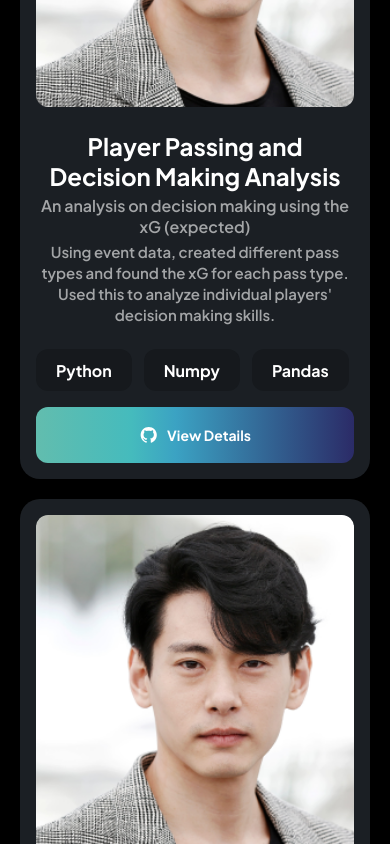
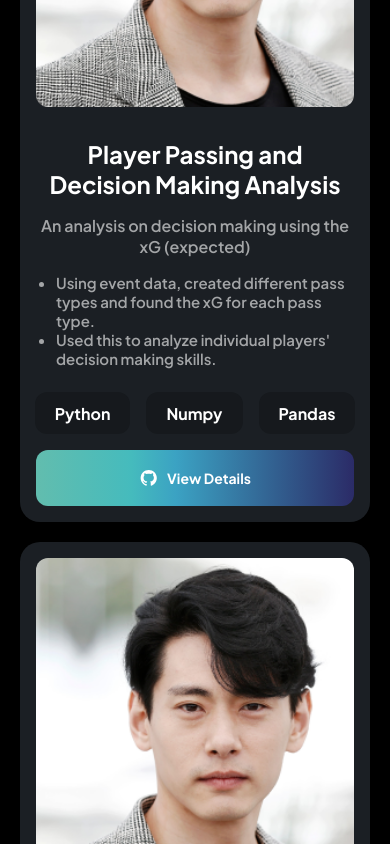
Before and after one commit to adampryono/portfolio-brisbane, a Next.js app: page / in a window 390 px wide. Shown: the part 3540-4384 px from the top of the page. Built offline with nearby package versions, Linux system fonts and the light colour scheme.

Commit message:
fix project section responsive

```diff
--- a/src/app/portfolio/ProjectsSection.jsx
+++ b/src/app/portfolio/ProjectsSection.jsx
@@ -1,4 +1,3 @@
-
 import { Heading } from "../../components";
 import ProjectDetails from "../../components/ProjectDetails";
 import React from "react";
@@ -20,14 +19,14 @@ export default function ProjectsSection() {
             <Heading
               size="headings"
               as="h1"
-              className="text-[48px] font-bold md:text-[44px] sm:text-[38px]"
+              className="text-[48px] font-bold md:text-[44px] sm:text-[38px] sm:text-center"
             >
               Discover My
             </Heading>
             <Heading
               size="headings"
               as="h1"
-              className="bg-gradient bg-clip-text text-[48px] font-bold text-transparent md:text-[44px] sm:text-[38px]"
+              className="bg-gradient bg-clip-text text-[48px] font-bold text-transparent md:text-[44px] sm:text-[38px] sm:text-center"
             >
               Analytics
             </Heading>
--- a/src/components/ProjectDetails/index.jsx
+++ b/src/components/ProjectDetails/index.jsx
@@ -1,12 +1,14 @@
-"use client";
 import { Button, Img, ChipView, Heading } from "./..";
 import React from "react";
 
 export default function ProjectDetails({
   mainHeading = "Player Passing and Decision Making Analysis",
   subHeading = "An analysis on decision making using the xG (expected)",
-  descriptionText = `\tUsing event data, created different pass types and found the xG for each pass type.\nUsed this to analyze individual players' decision making skills.`,
-  ...props
+  descriptionPoints = [
+    "Using event data, created different pass types and found the xG for each pass type.",
+    "Used this to analyze individual players' decision making skills."
+  ],
+  ...props // This will gather all remaining props
 }) {
   const [chipOptions2, setChipOptions2] = React.useState(() => [
     { value: 1, label: "Python" },
@@ -17,48 +19,47 @@ export default function ProjectDetails({
   const [selectedChipOptions2, setSelectedChipOptions2] = React.useState([]);
 
   return (
-    <div
-      {...props}
-      className={`{props.className} flex md:flex-col sm:flex-col items-center self-stretch gap-6 p-7 sm:p-4 flex-1 rounded-[20px] bg-[#1B1F24]`}
-    >
+    <div className={`flex md:flex-col sm:flex-col items-center self-stretch gap-6 p-7 sm:p-4 flex-1 rounded-[20px] bg-[#1B1F24]`}>
       <div className="w-[30%] rounded-[12px] bg-[#1B1F24] md:w-full sm:w-full">
         <Img
           src="img_image_16_314x274.png"
           width={274}
           height={314}
-          alt=""
+          alt="project image"
           className="h-[314px] w-full rounded-[12px] object-cover md:h-auto sm:h-auto"
         />
       </div>
       <div className="flex flex-1 flex-col gap-10 md:self-stretch sm:self-stretch sm:gap-6 md:items-center sm:items-center">
-        <div className="flex flex-col items-start gap-2 sm:gap-1 md:items-center sm:items-center">
+        <div className="flex flex-col items-start gap-4 sm:gap-2 md:items-center sm:items-center">
           <Heading
             size="headingmd"
             as="h2"
-            className="w-full text-[32px] font-bold leading-[40px] sm:text-[24px] sm:leading-[30px] md:text-center sm:text-center"
+            className="w-full text-[32px] font-bold leading-[40px] sm:text-[24px] sm:leading-[30px] md:text-center sm:text-center sm:mt-2"
           >
             {mainHeading}
           </Heading>
           <Heading
             as="h5"
-            className="text-[20px] font-semibold text-white-a700_99 sm:text-[16px] md:text-center sm:text-center"
+            className="text-[20px] font-semibold text-white-a700_99 sm:text-[16px] md:text-center sm:text-center sm:mt-2"
           >
             {subHeading}
           </Heading>
-          <Heading
-            as="h5"
-            className="w-full text-[20px] font-semibold leading-[140%] text-white-a700_99 sm:text-[15px] md:text-center sm:text-center"
-          >
-            {descriptionText}
-          </Heading>
+          <div className="w-full text-[20px] font-semibold leading-[140%] text-white-a700_99 sm:text-[15px] md:text-center sm:text-left sm:mt-2">
+            <ul className="list-disc pl-5">
+              {descriptionPoints.map((point, index) => (
+                <li key={index}>{point}</li>
+              ))}
+            </ul>
+          </div>
         </div>
-        <div className="flex items-center justify-center flex-wrap gap-4">
+
+        <div className="flex justify-between w-full items-center sm:flex-col sm:gap-4">
           <ChipView
             options={chipOptions2}
             setOptions={setChipOptions2}
             values={selectedChipOptions2}
             setValues={setSelectedChipOptions2}
-            className="flex flex-1 flex-wrap gap-4 sm:gap-3"
+            className="flex gap-4 flex-wrap md:flex-nowrap sm:flex-nowrap justify-start"
           >
             {(option) => (
               <React.Fragment key={option.index}>
```
Also changed, not shown: src/styles/index.css (line endings or trailing spaces).
